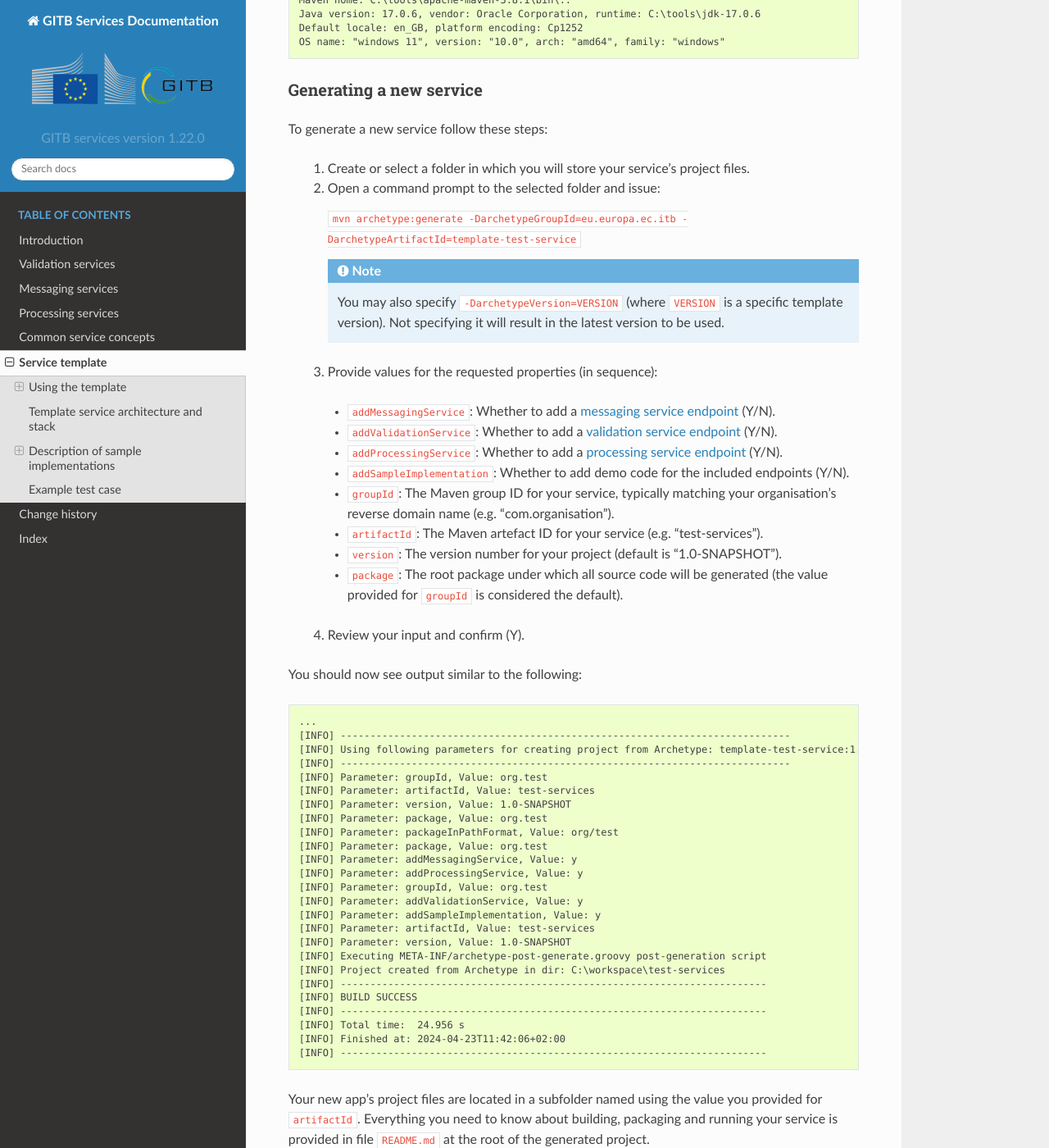
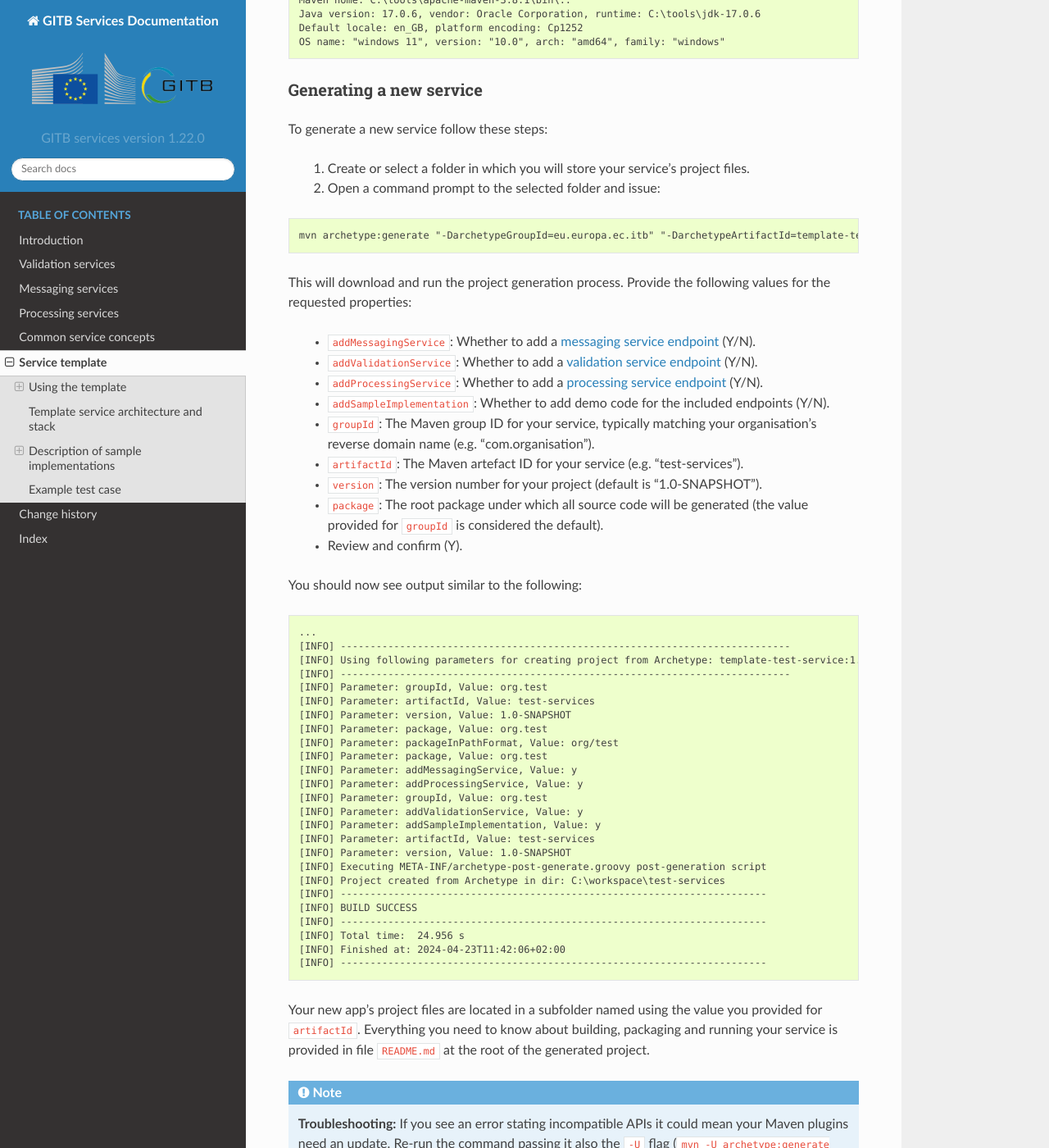
Before and after one commit to ISAITB/docs-services, a Sphinx documentation site: the page built from source/templates/index.rst, in a window 1280 px wide and 1400 px high, scrolled down 1131 px. Shown: the whole window at 82% size. Built offline with Sphinx 7.4.7 and the Read the Docs theme 2.0.0, drawn with Linux system fonts in a browser that asks for light colours; some of the changed text lies outside the part shown.

Commit message:
Doc improvement

```diff
--- a/source/templates/index.rst
+++ b/source/templates/index.rst
@@ -60,24 +60,21 @@
     1. Create or select a folder in which you will store your service's project files.
     2. Open a command prompt to the selected folder and issue:
 
-       ``mvn archetype:generate -DarchetypeGroupId=eu.europa.ec.itb -DarchetypeArtifactId=template-test-service``
+.. code-block:: none
 
-       .. note::
-           You may also specify ``-DarchetypeVersion=VERSION`` (where ``VERSION`` is a specific template version). Not specifying
-           it will result in the latest version to be used.
+    mvn archetype:generate "-DarchetypeGroupId=eu.europa.ec.itb" "-DarchetypeArtifactId=template-test-service" "-DarchetypeVersion=1.22.0"
 
-    3. Provide values for the requested properties (in sequence):
+This will download and run the project generation process. Provide the following values for the requested properties:
 
-     * ``addMessagingService``: Whether to add a :ref:`messaging service endpoint <messaging>` (Y/N).
-     * ``addValidationService``: Whether to add a :ref:`validation service endpoint <validation>` (Y/N).
-     * ``addProcessingService``: Whether to add a :ref:`processing service endpoint <processing>` (Y/N).
-     * ``addSampleImplementation``: Whether to add demo code for the included endpoints (Y/N).
-     * ``groupId``: The Maven group ID for your service, typically matching your organisation's reverse domain name (e.g. "com.organisation").
-     * ``artifactId``: The Maven artefact ID for your service (e.g. "test-services").
-     * ``version``: The version number for your project (default is "1.0-SNAPSHOT").
-     * ``package``: The root package under which all source code will be generated (the value provided for ``groupId`` is considered the default).
-
-    4. Review your input and confirm (Y).
+    * ``addMessagingService``: Whether to add a :ref:`messaging service endpoint <messaging>` (Y/N).
+    * ``addValidationService``: Whether to add a :ref:`validation service endpoint <validation>` (Y/N).
+    * ``addProcessingService``: Whether to add a :ref:`processing service endpoint <processing>` (Y/N).
+    * ``addSampleImplementation``: Whether to add demo code for the included endpoints (Y/N).
+    * ``groupId``: The Maven group ID for your service, typically matching your organisation's reverse domain name (e.g. "com.organisation").
+    * ``artifactId``: The Maven artefact ID for your service (e.g. "test-services").
+    * ``version``: The version number for your project (default is "1.0-SNAPSHOT").
+    * ``package``: The root package under which all source code will be generated (the value provided for ``groupId`` is considered the default).
+    * Review and confirm (Y).
 
 You should now see output similar to the following:
 
@@ -113,13 +110,7 @@
 building, packaging and running your service is provided in file ``README.md`` at the root of the generated project.
 
 .. note::
-    **Troubleshooting tips**
-
-    If executing in Windows Powershell you need to quote the "-D" arguments for them to be correctly picked up:
-
-    ``mvn archetype:generate "-DarchetypeGroupId=eu.europa.ec.itb" "-DarchetypeArtifactId=template-test-service"``
-
-    If you see an error stating incompatible APIs it could mean your Maven plugins need an update. Re-run the ``mvn`` command
+    **Troubleshooting:** If you see an error stating incompatible APIs it could mean your Maven plugins need an update. Re-run the command
     passing it also the ``-U`` flag (``mvn -U archetype:generate ...``).
 
 .. _templates__using__building:
```
